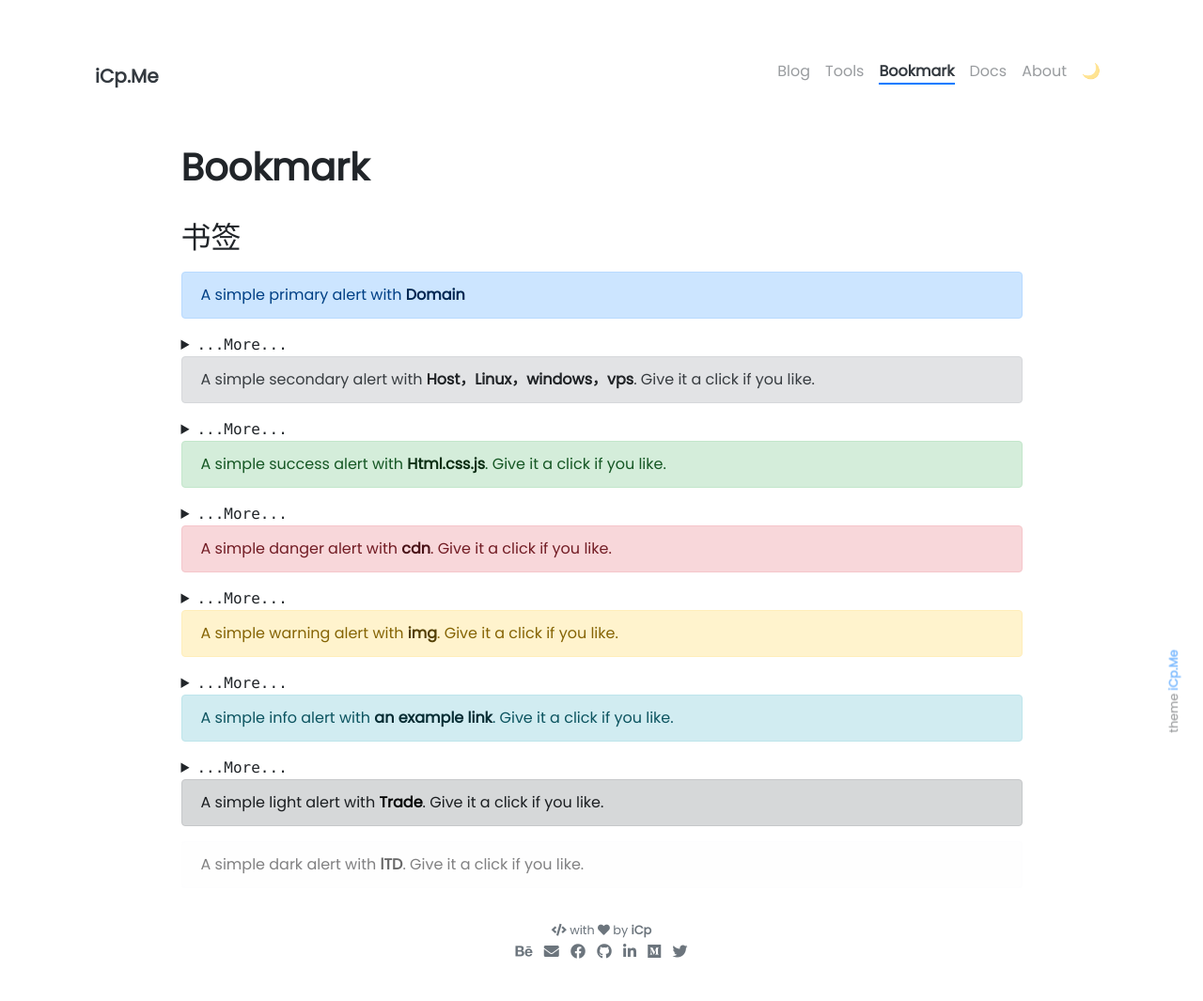
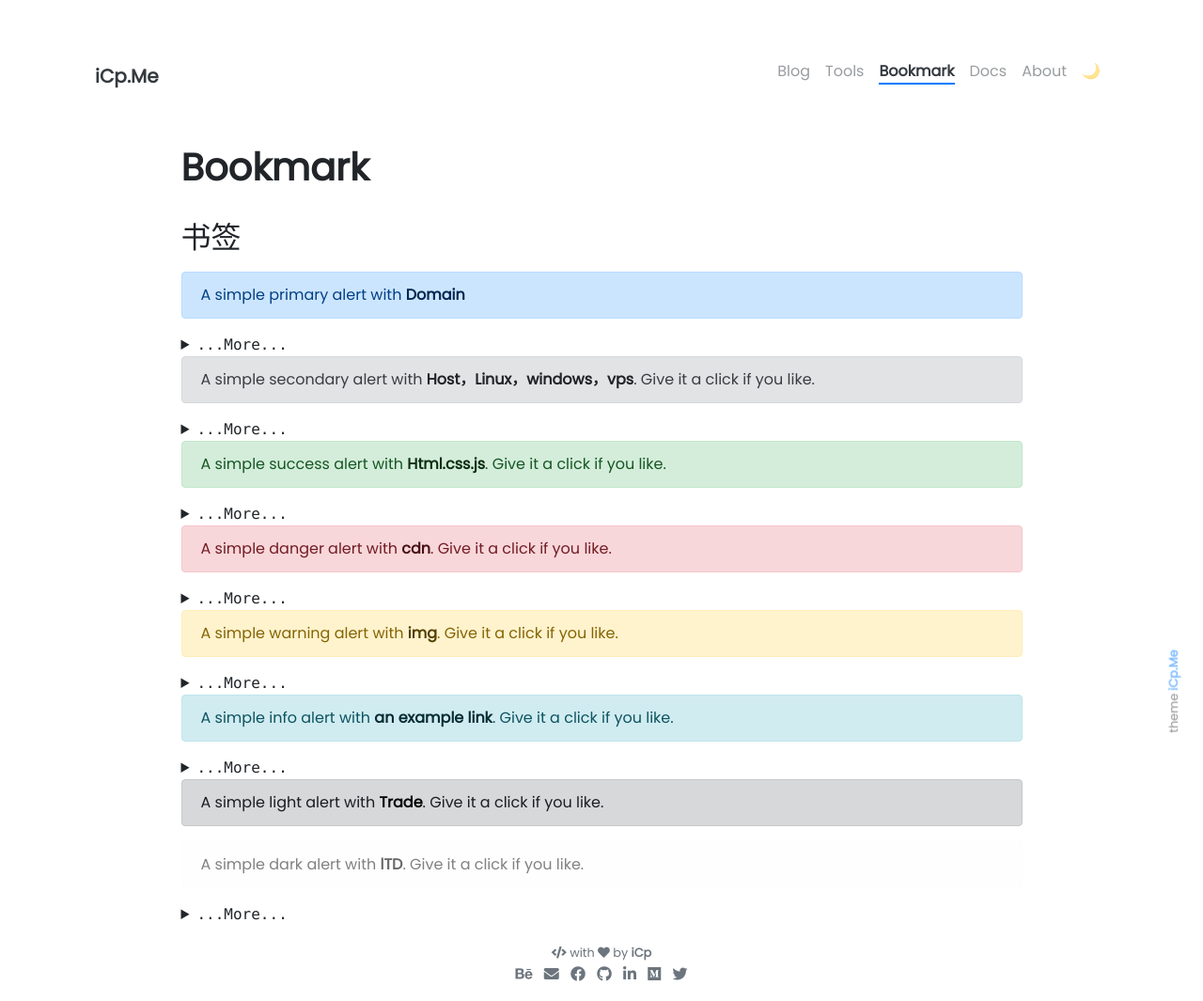
Before and after one commit to WorkSpacesPro/icp, a Jekyll site: the page built from pages/bookmark.md, in a window 1280 px wide. Shown: the whole page at 94% size. Built offline with Jekyll 4.4.1, drawn with Linux system fonts in a browser that asks for light colours; before the commit the page ends 1041 px from its top, so only the background shows below that.

Commit message:
Update bookmark.md

```diff
--- a/pages/bookmark.md
+++ b/pages/bookmark.md
@@ -104,6 +104,7 @@
 </div>
   </figure>
 </details>
+
 <!-- Trade -->
 <div class="alert alert-dark" role="alert">
   A simple light alert with <a href="#" class="alert-link">Trade</a>. Give it a click if you like.
@@ -113,3 +114,16 @@
 <div class="alert alert-light" role="alert">
   A simple dark alert with <a href="#" class="alert-link">lTD</a>. Give it a click if you like.
 </div>
+<details>
+    <summary class="text-monospace">...More...</summary>
+  <figure class="highlight">
+<div class="text-bg-primary p-3"><a href="https://www.google.com">I’m a link</a></div>
+<div class="text-bg-secondary p-3"><a href="https://www.google.com">I’m a link</a></div>
+<div class="text-bg-success p-3"><a href="https://www.google.com">I’m a link</a></div>
+<div class="text-bg-danger p-3"><a href="https://www.google.com">I’m a link</a></div>
+<div class="text-bg-warning p-3"><a href="https://www.google.com">I’m a link</a></div>
+<div class="text-bg-info p-3"><a href="https://www.google.com">I’m a link</a></div>
+<div class="text-bg-light p-3"><a href="https://www.google.com">I’m a link</a></div>
+<div class="text-bg-dark p-3"><a href="https://www.google.com">I’m a link</a></div>
+  </figure>
+</details>
```
